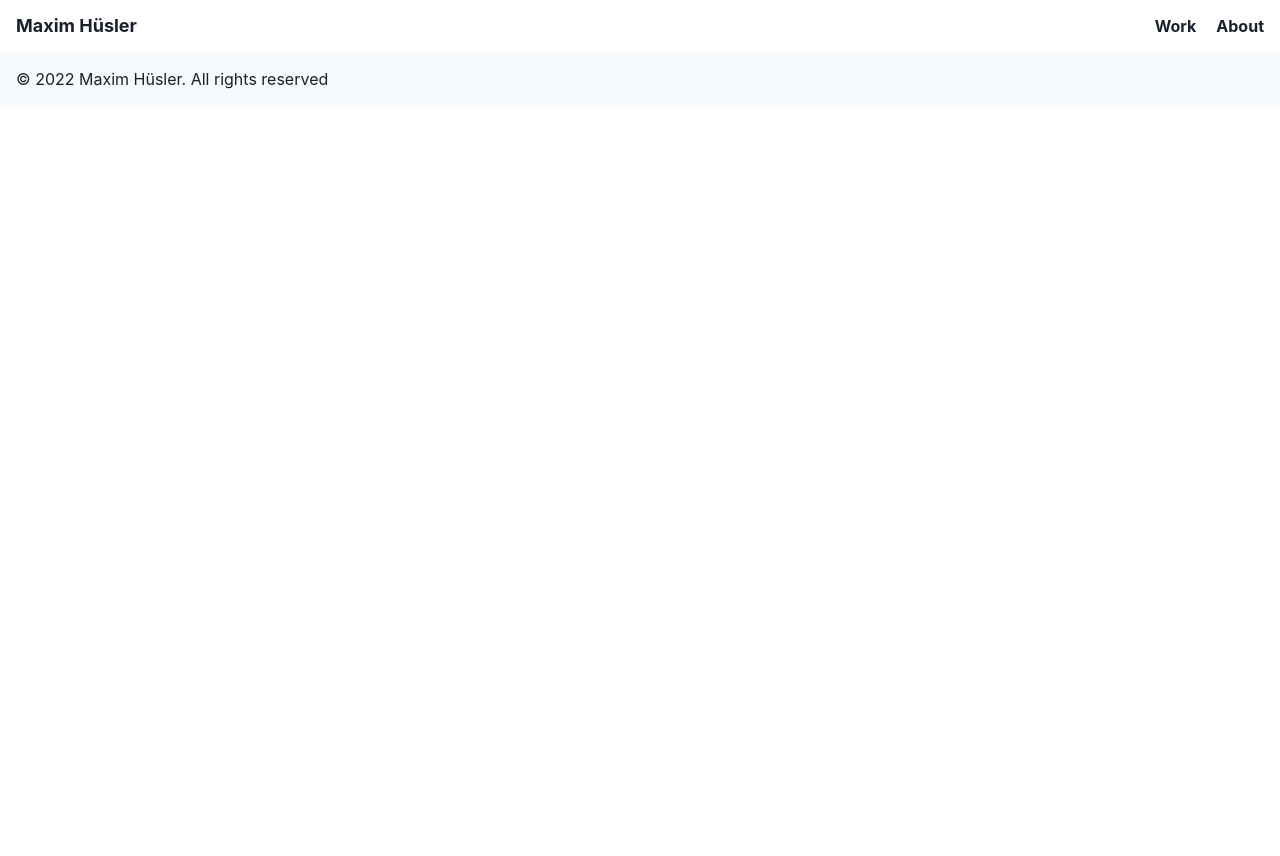
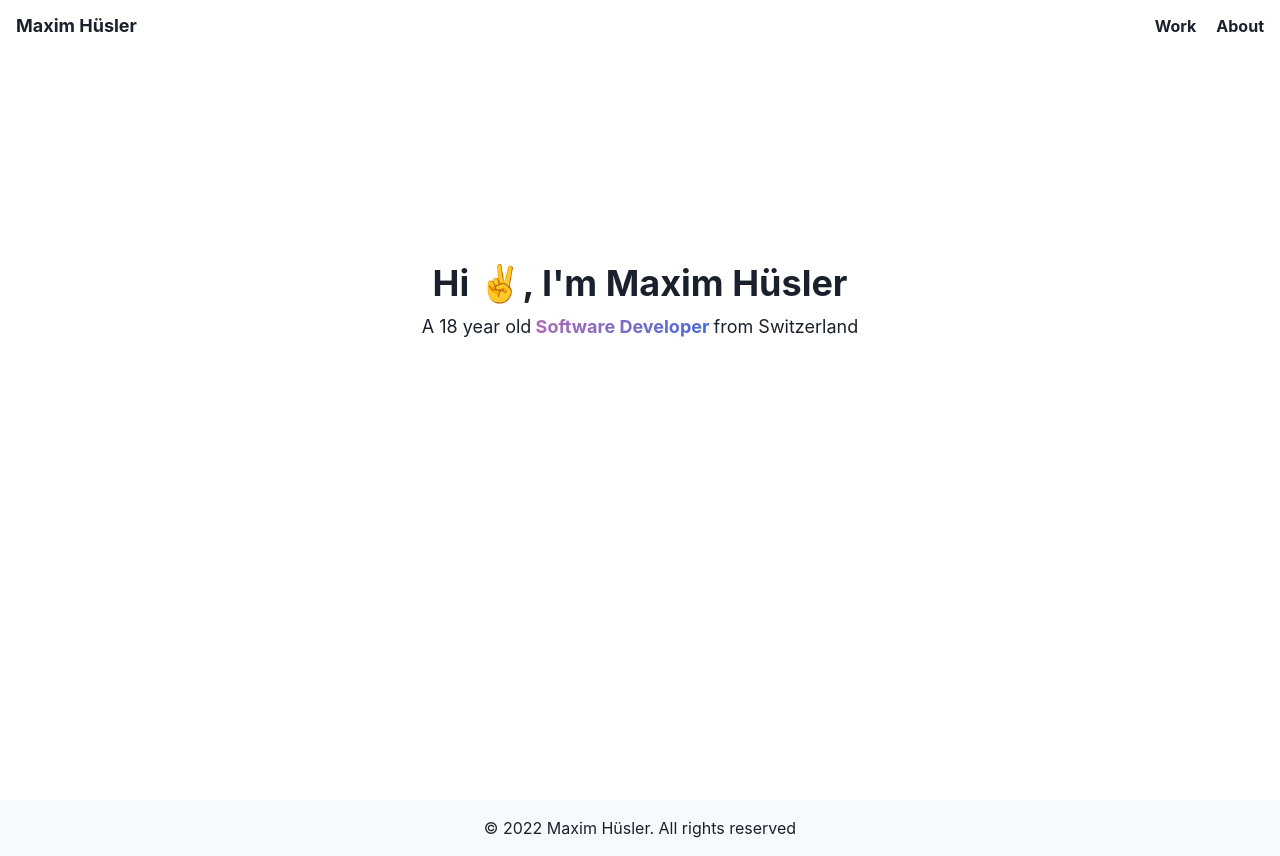
Before and after one commit to MHuesler/portfolio2022, a Next.js app: page / in a window 1280 px wide. Before the commit the page ends 800 px from the top, so only its background shows below. Built offline with nearby package versions, Linux system fonts and the light colour scheme.

Commit message:
added landing section

```diff
--- a/components/Footer.tsx
+++ b/components/Footer.tsx
@@ -1,5 +1,6 @@
 import {
     Box,
+    Center,
     Container,
     Text,
     VStack,
@@ -10,9 +11,9 @@ import {
     return (
       <Box bg={"gray.50"}>
         <Container maxW={"container.xl"} py={4}>
-          <VStack spacing={15} align={'flex-start'}>
+          <Center>
             <Text>© 2022 Maxim Hüsler. All rights reserved</Text>
-          </VStack>
+          </Center>
         </Container>
       </Box>
     );
--- a/components/Nav.tsx
+++ b/components/Nav.tsx
@@ -4,8 +4,8 @@ import {
     Text,
     Link,
     Container,
-  } from "@chakra-ui/react";
-  import { NextPage } from "next";
+} from "@chakra-ui/react";
+import { NextPage } from "next";
 
 const Nav: NextPage = () => {
     return (
--- a/pages/index.tsx
+++ b/pages/index.tsx
@@ -1,11 +1,12 @@
 import type { NextPage } from 'next'
 import Footer from '../components/Footer'
 import Nav from '../components/Nav'
+import Landing from '../sections/Landing'
 
 const Home: NextPage = () => {
   return (
     <>
-      <Nav></Nav>
+      <Landing></Landing>
       <Footer></Footer>
     </>
   )
--- /dev/null
+++ b/sections/Landing.tsx
@@ -0,0 +1,29 @@
+import {
+    Box,
+    Center,
+    Container,
+    Heading,
+    Text,
+    VStack,
+  } from "@chakra-ui/react";
+  import type { NextPage } from "next";
+import Nav from "../components/Nav";
+
+  const Landing: NextPage = () => {
+    return (
+      <Box h={"100vh"}>
+          <Nav></Nav>
+          <Container maxW="container.md">
+            <Center h={500}>
+                <VStack>
+                    <Heading as='h1' size='xl'>Hi ✌️, I'm Maxim Hüsler</Heading>
+                    <Text fontSize={'lg'}>A 18 year old<Text bgGradient='linear(to-l, #4568DC, #B06AB3)' bgClip='text' display={'inline'} fontWeight={700}> Software Developer </Text>from Switzerland
+                    </Text>
+                </VStack>
+            </Center>
+          </Container>
+      </Box>
+    );
+  };
+
+  export default Landing;
```
Also changed, not shown: 1 other file (tests, documents, lock files or other folders).
